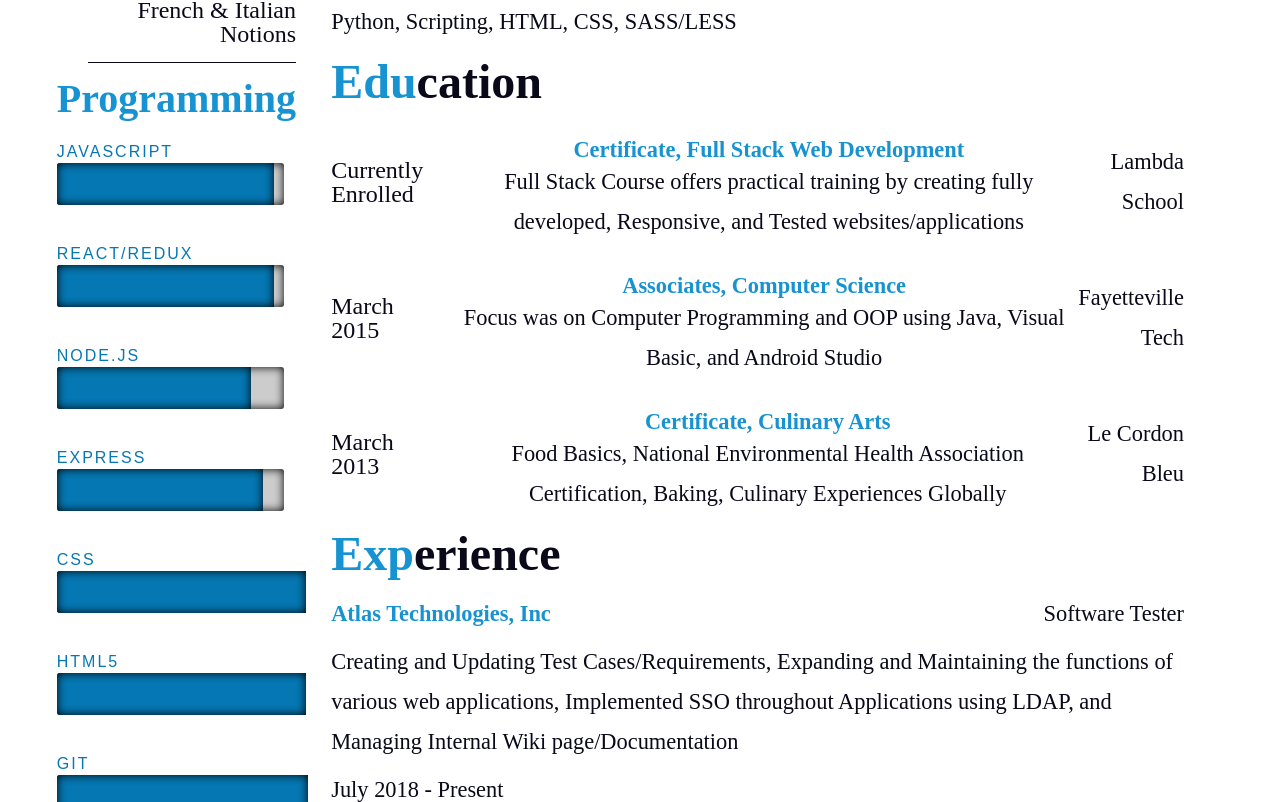
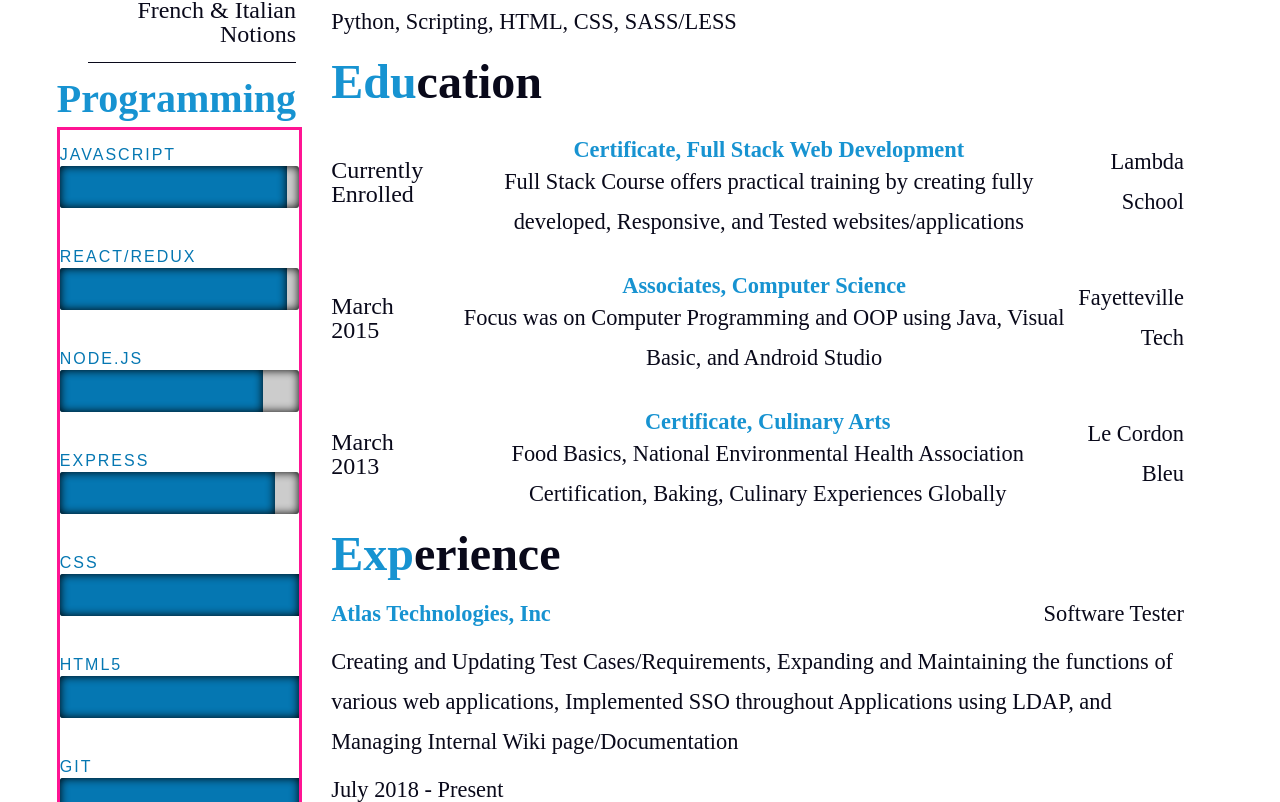
Before and after one commit to ElvisJG/resume-react, a React (Create React App) app: page /cv in a window 1280 px wide. Shown: the part 618-1420 px from the top of the page. Built offline with nearby package versions, Linux system fonts and the light colour scheme; the HTML template or start-up script is replaced by a standard one.

Commit message:
fixed styling for bars
Small CSS bug dealing with the dynamically expanding bars set to absolute taking up more space than needed. Set a maximum confidence level of 90%.

```diff
--- a/src/component/CV/CV.css
+++ b/src/component/CV/CV.css
@@ -89,12 +89,19 @@ em {
 /*             Aside Bars                */
 /*---------------------------------------*/
 
+.row-skill {
+  width: 350px;
+}
+
 .bars {
-  width: 95%;
+  width: 100%;
   float: left;
   padding: 0;
   text-align: left;
+  width: 100%;
+  border: 3px solid deeppink;
 }
+
 .bars .skills {
   margin-top: 36px;
   list-style: none;
@@ -109,6 +116,7 @@ em {
   -moz-box-shadow: inset 0 0 10px #000000;
   -webkit-box-shadow: inset 0 0 10px #000000;
   box-shadow: inset 0 0 10px #000000;
+  min-width: 100%;
 }
 
 .bars li em {
@@ -135,7 +143,9 @@ em {
   height: 42px;
   line-height: 42px;
   border-radius: 3px 0 0 3px;
+  max-width: 90%;
 }
+
 
 /*---------------------------------------*/
 /*          Content Section              */
```
